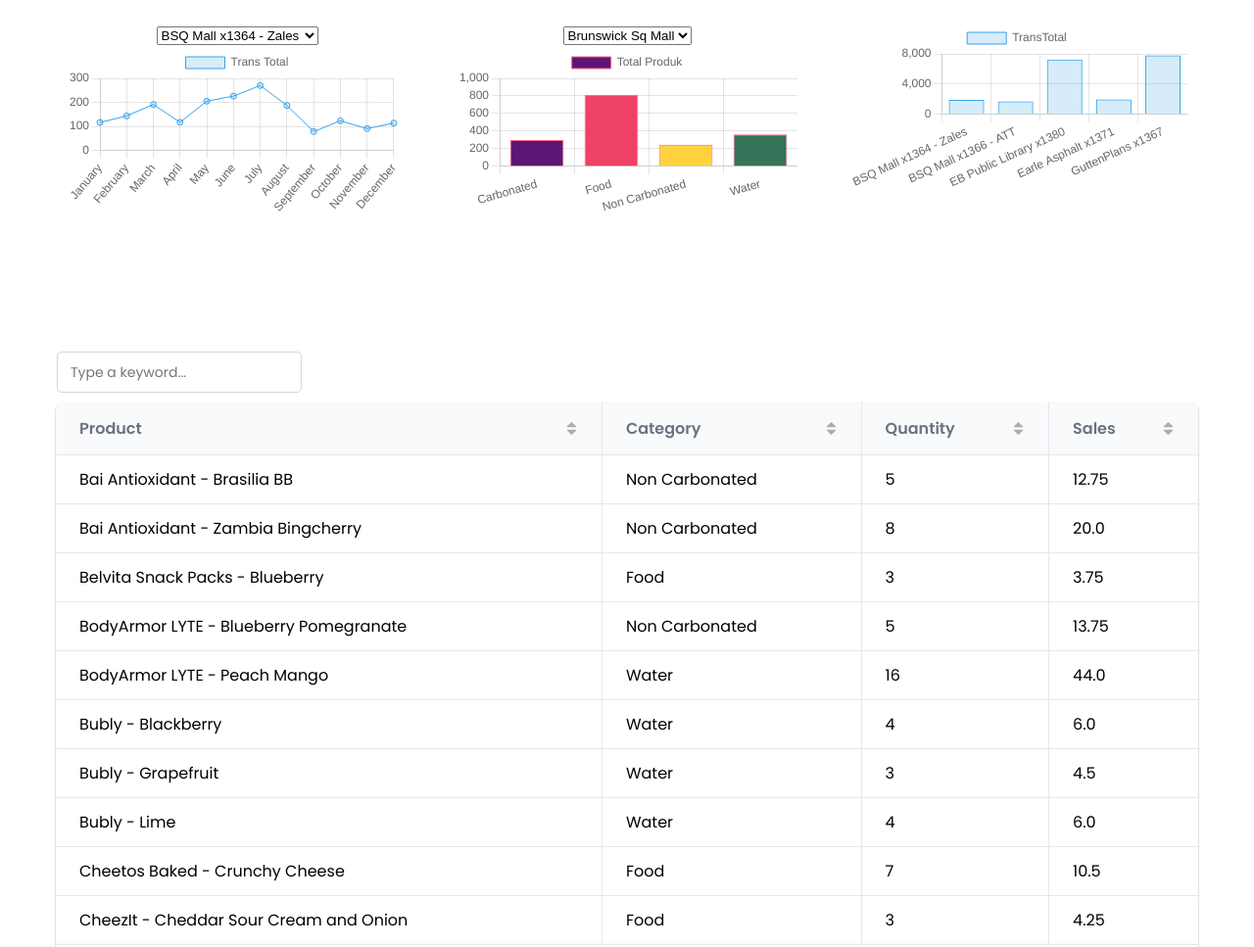
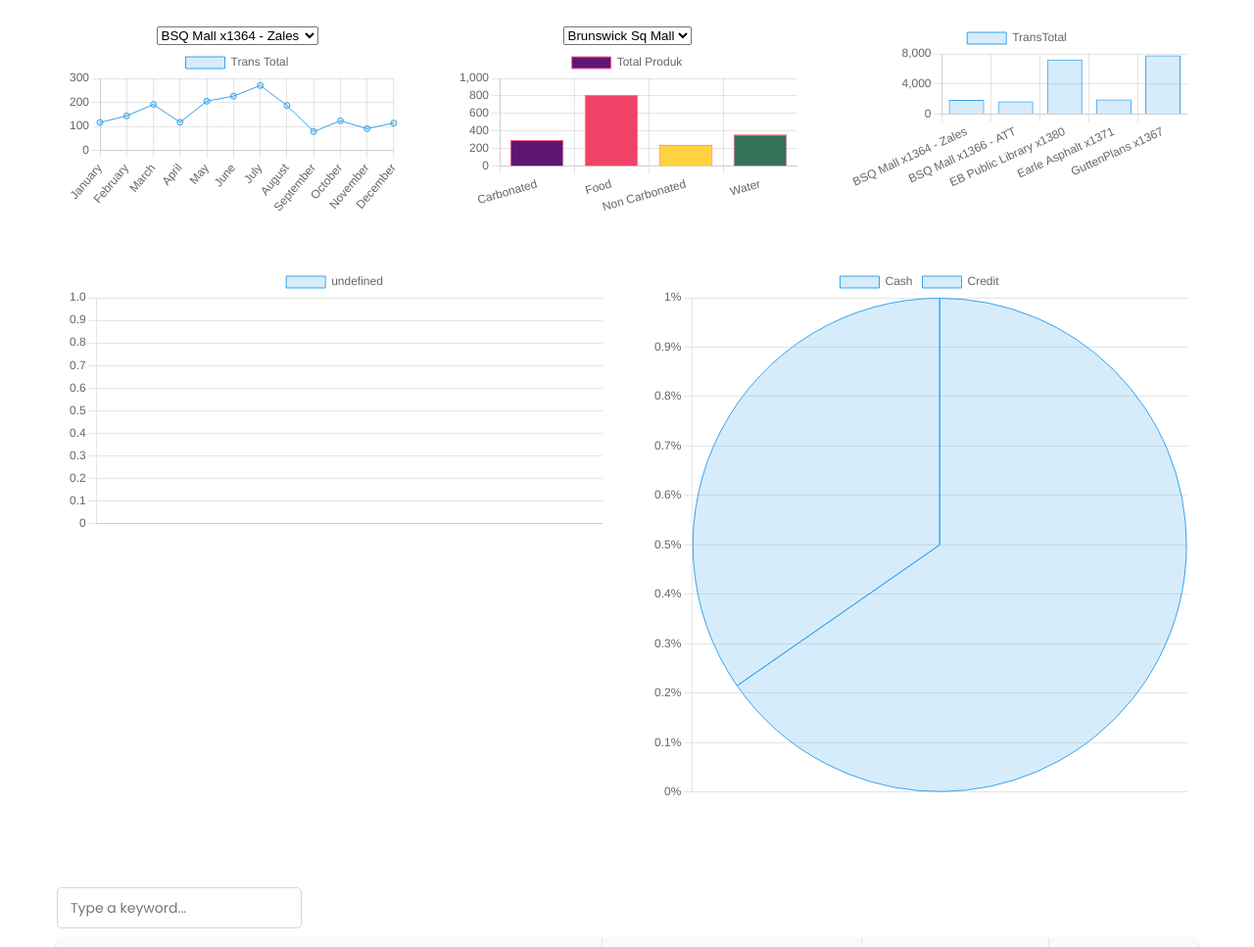
Before and after one commit to Kampus-Merdeka-Software-Engineering/km-feb24-balikpapan-3, a website: page index.html in a window 1280 px wide. Shown: the part 1535-2502 px from the top of the page at 98% size. Drawn offline with nearby package versions, Linux system fonts and the light colour scheme; some packages are replaced by stand-ins of ours; a script that the page names is missing.

Commit message:
add new chart

```diff
--- a/index.html
+++ b/index.html
@@ -206,8 +206,8 @@
     <canvas id="myyyChart" style="width: 100%"></canvas></div>
 
     <div class="box"><canvas id="myyChart" style="width: 100%"></canvas></div>
-    <div class="box half"></div>
-    <div class="box half"></div>
+    <div class="box half"><canvas id="myyyyChart" style="width: 100%"></canvas></div>
+    <div class="box half"><canvas id="myyyyyChart" style="width: 100%"></canvas></div>
 </div>
   <section class="section data" id="data">
     <div class="container">
--- a/script.js
+++ b/script.js
@@ -317,7 +317,88 @@
 selectElementLocation[0].addEventListener("change", handleFilterChangeLocation);
 
 ("use strict");
+// TOP 5 PRODUCT
+let productCategory;
+let productSalesChart;
 
+fetch('top5product.json')
+  .then(response => response.json())
+  .then(data => {
+    productCategory = data.category;
+    let productName = data.product;
+    let productSales = data.productSales;
+
+    const ctx = document.getElementById("myyyyChart").getContext("2d");
+
+    productSalesChart = new Chart(ctx, {
+      type: "bar",
+      data: {
+        labels: [productName],
+        datasets: [
+          {
+            label: productCategory,
+            data: [productSales],
+            borderWidth: 1,
+            backgroundColor: "rgba(54, 162, 235, 0.2)",
+            borderColor: "rgba(54, 162, 235, 1)",
+          }
+        ],
+      },
+      options: {
+        scales: {
+          y: {
+            beginAtZero: true,
+          },
+        },
+      },
+    });
+  })
+  .catch(error => console.error('Error fetching the JSON file:', error));
+
+
+// TYPE OF PAYMENT
+let paymentTypes;
+let paymentChart;
+
+fetch('payment.json')
+  .then(response => response.json())
+  .then(data => {
+    paymentTypes = data.typeOfPayment;
+
+    let paymentTypeLabels = paymentTypes.map(datum => datum.PaymentType);
+    let transactionPercentages = paymentTypes.map(datum => datum.TransactionPercentage);
+
+    const ctx = document.getElementById("myyyyyChart").getContext("2d");
+
+    paymentChart = new Chart(ctx, {
+      type: "pie",
+      data: {
+        labels: paymentTypeLabels,
+        datasets: [
+          {
+            label: 'Transaction Percentage',
+            data: transactionPercentages,
+            borderWidth: 1,
+            backgroundColor: "rgba(54, 162, 235, 0.2)",
+            borderColor: "rgba(54, 162, 235, 1)",
+          }
+        ],
+      },
+      options: {
+        scales: {
+          y: {
+            beginAtZero: true,
+            ticks: {
+              callback: function(value) {
+                return value + "%";
+              }
+            }
+          },
+        },
+      },
+    });
+  })
+  .catch(error => console.error('Error fetching the JSON file:', error));
 /*navbar*/
 
 const navOpenBtn = document.querySelector("[data-nav-open-btn]");
```
